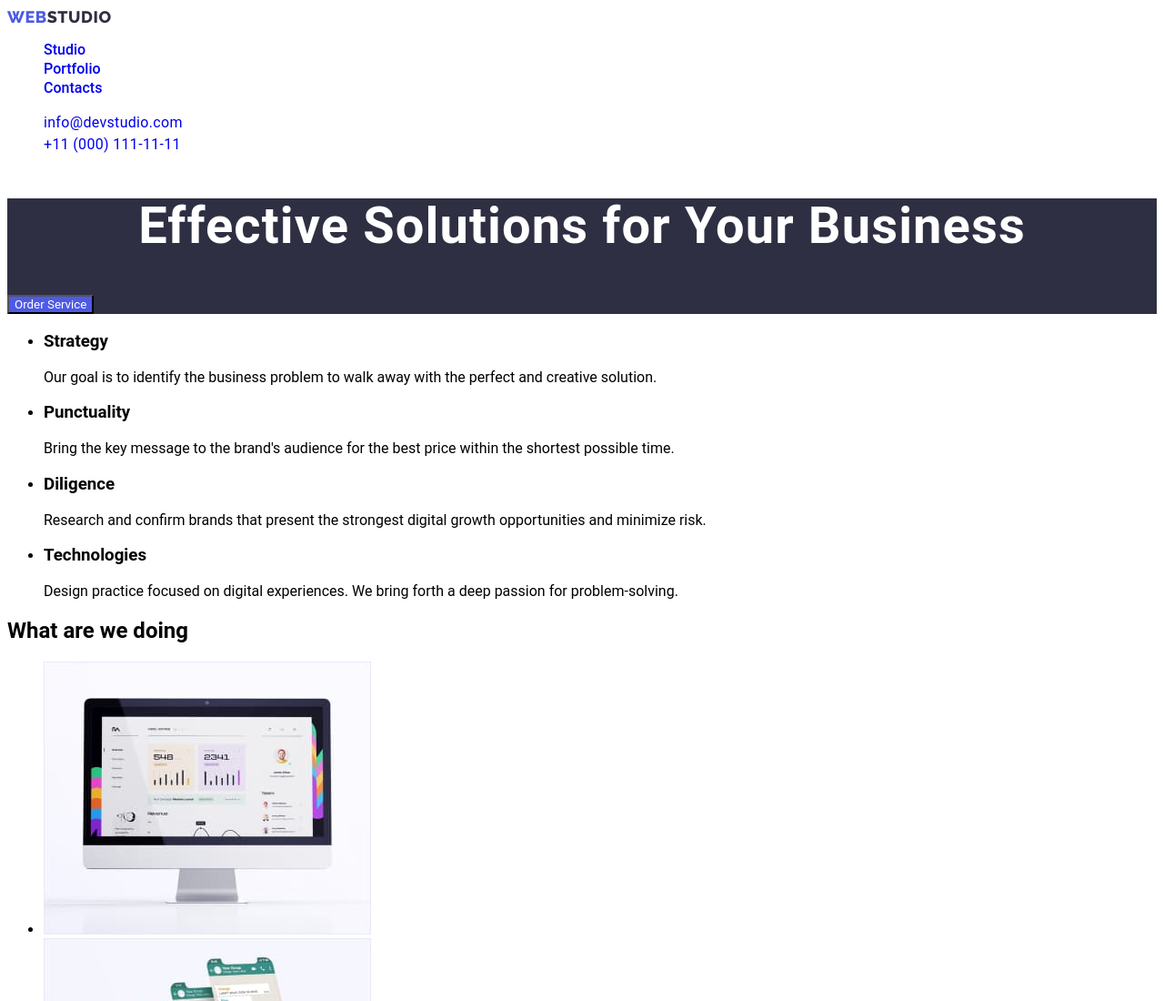
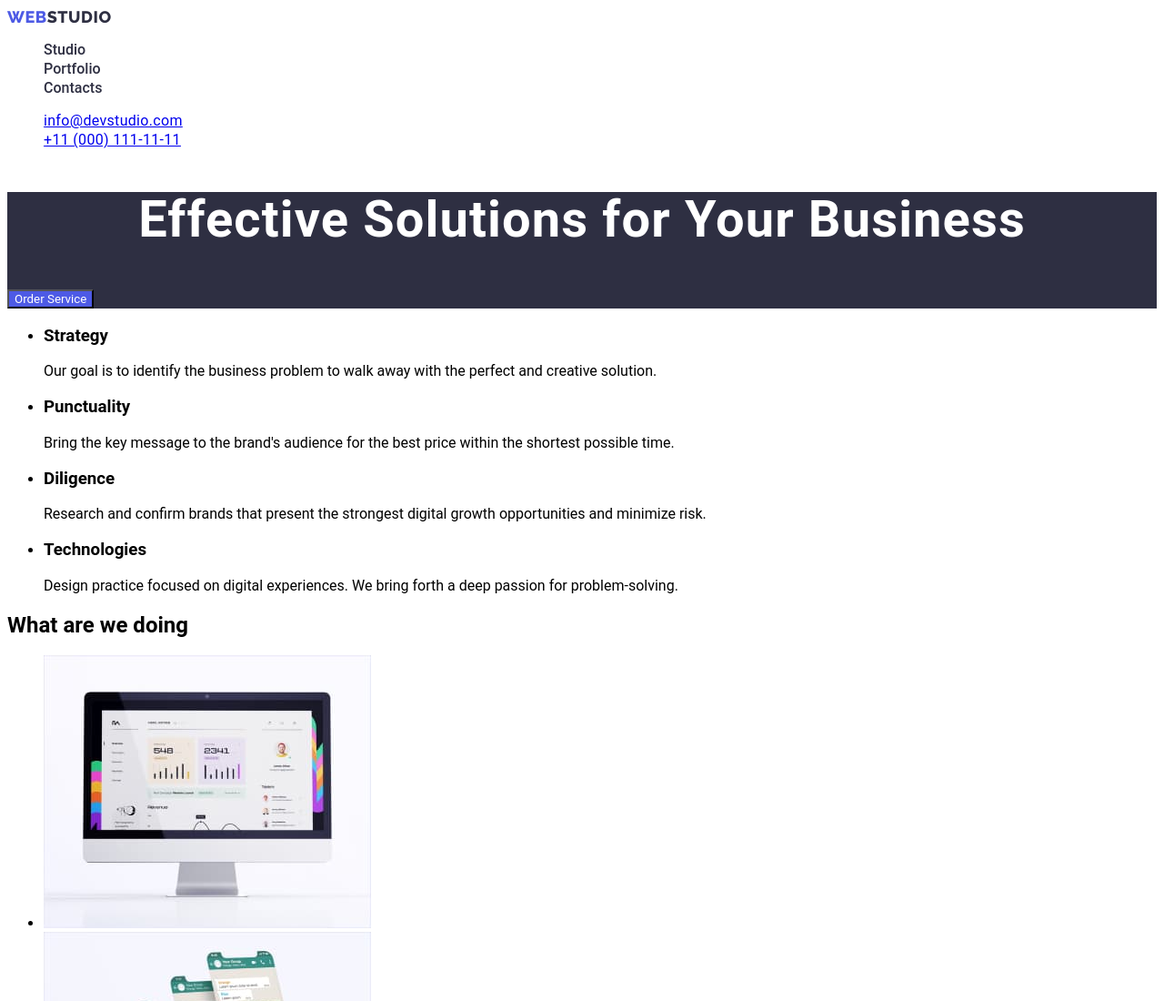
Before and after one commit to EdRudick/goit-markup-hw-02, a plain HTML site: page index.html in a window 1280 px wide. Shown: the top 1100 px of the page at 91% size. Drawn offline with Linux system fonts and the light colour scheme.

Commit message:
update portfolio

```diff
--- a/css/styles.css
+++ b/css/styles.css
@@ -7,16 +7,23 @@
 }
 
 :root {
-    --primery-text-color: #rgba(0, 0, 0, 0.8);
+    --primary-font: 'Roboto', sans-serif;
+    --secondary-font: 'Raleway', sans-serif;
+    --primary-text-color: ;
+    --accent-color: #ff6c00;
 }
 
 body {
     font-family: Roboto, sans-serif;
 }
 
-.menu-list hover,
-.menu-list focus {
+.menu-list-link:hover,
+.menu-list-link:focus {
     color: #ff600f;
+}
+
+.menu-list-link:visited {
+    color: blueviolet;
 }
 
 .logo {
@@ -39,21 +46,22 @@ body {
     color: #2E2F42;
 }
 
-.menu-item {
-    font-family: Roboto, sans-serif;
+.menu-list-link {
+    list-style: none;
+    text-decoration: none;
     font-style: normal;
     font-weight: 500;
     font-size: 16px;
     line-height: 1.3;
-    color: #434455;
+    color: #2E2F42;
 }
 
-.address-list {
+.address-item {
     list-style: none;
     font-style: normal;
     font-weight: 400;
     font-size: 16px;
-    line-height: 24px;
+    line-height: 1.3;
     letter-spacing: 0.02em;
     color: #434455;
 }
@@ -63,7 +71,6 @@ body {
 }
 
 .title {
-    font-family: Roboto, sans-serif;
     font-style: normal;
     font-weight: 700;
     font-size: 56px;
@@ -77,4 +84,10 @@ body {
     font-family: inherit;
     color: #ffffff;
     background-color: #4D5AE5;
+    cursor: pointer;
 }
+
+.button.primary {
+    color: var(--primery-white-color);
+    background-color: var(--accent-color)
+}
--- a/index.html
+++ b/index.html
@@ -20,16 +20,16 @@
             <a class="logo" href="./index.html">Web<span class="logo-studio">Studio</span>
             </a>
             <ul class="menu list">
-                <li class="menu-item"><a class="menu link" href="./index.html">Studio</a></li>
-                <li class="menu-item"><a class="menu link" href="./index.html">Portfolio</a></li>
-                <li class="menu-item"><a class="menu link" href="./index.html">Contacts</a></li>
+                <li class="menu-item"><a class="menu-list-link" href="./index.html">Studio</a></li>
+                <li class="menu-item"><a class="menu-list-link" href="./index.html">Portfolio</a></li>
+                <li class="menu-item"><a class="menu-list-link" href="./index.html">Contacts</a></li>
             </ul>
         </nav>
         <address>
-            <ul class="address-list">
-                <li class="address-item"><a class="address link" href="mailto:info@devstudio.com">info@devstudio.com</a>
+            <ul class="address list">
+                <li class="address-item"><a class="address-mail" href="mailto:info@devstudio.com">info@devstudio.com</a>
                 </li>
-                <li class="address-item"><a class="address link" href="tel:+110001111111">+11 (000) 111-11-11</a></li>
+                <li class="address-item"><a class="address-tel" href="tel:+110001111111">+11 (000) 111-11-11</a></li>
             </ul>
         </address>
     </header>
```
Also changed, not shown: portfolio.html (+34 -1 lines).
